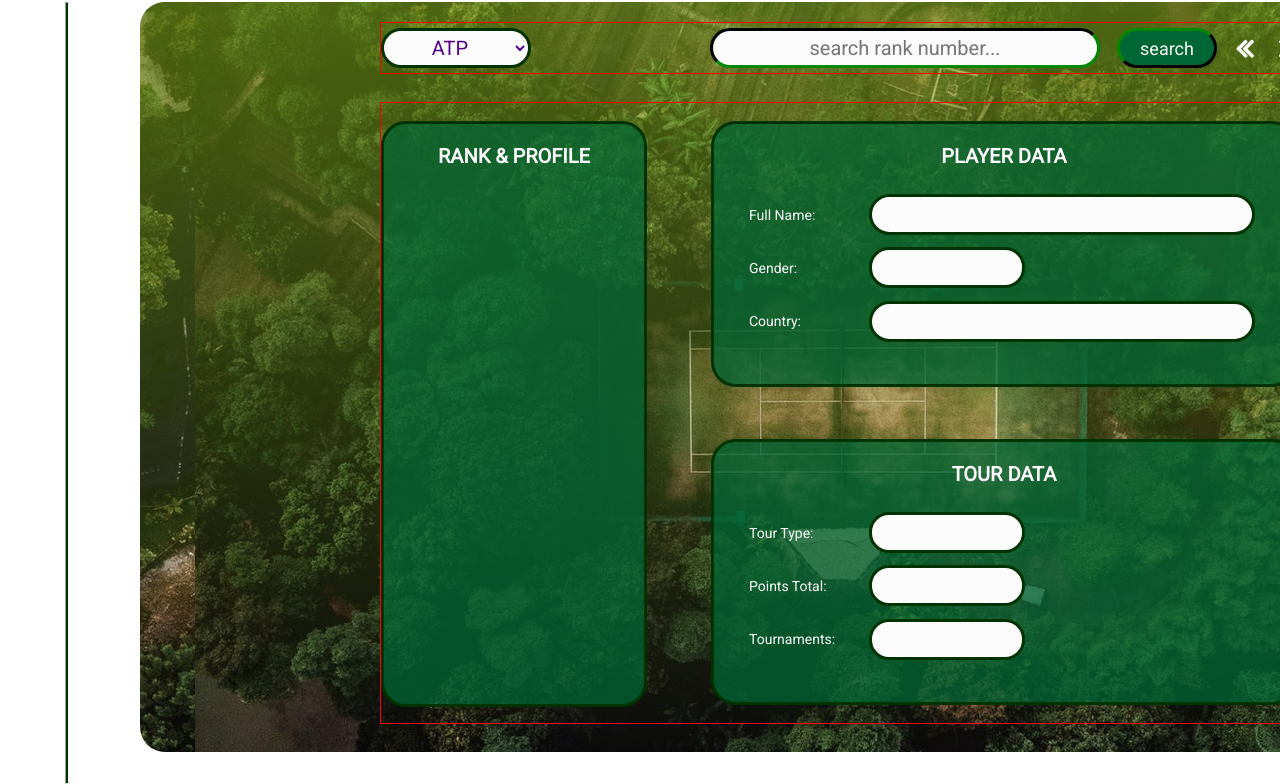
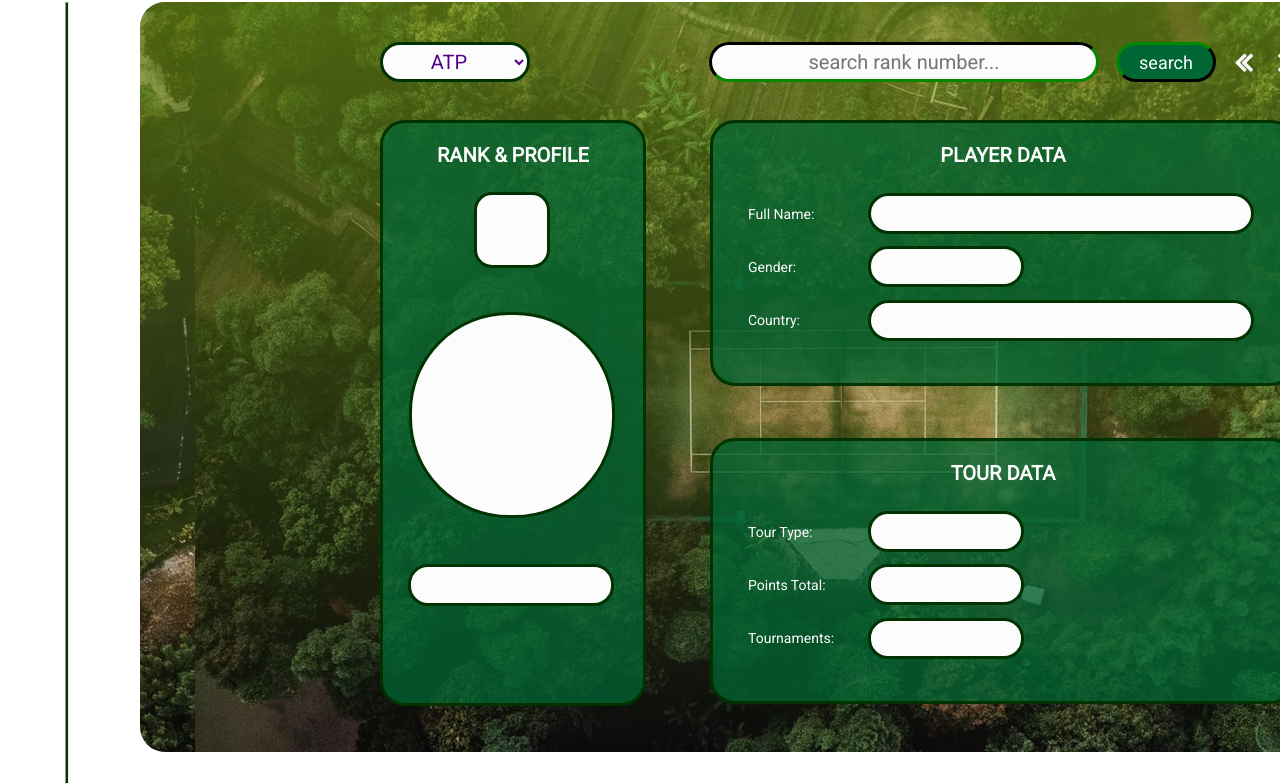
Before and after one commit to markyoung76/tennis-api, a plain HTML site: page index.html in a window 1280 px wide. Shown: the part 138-922 px from the top of the page. Drawn offline with Linux system fonts and the light colour scheme; no server answers.

Commit message:
main title and subtitle of website altered to be more responsive. Rank panel HTML and styling completed

```diff
--- a/index.html
+++ b/index.html
@@ -74,6 +74,15 @@
 
       <div class="rank-panel">
         <h3 class="panel-header">RANK & PROFILE</h3>
+        <div class="placeholder-rank">
+          <p class="ph1" id="ph1"></p>
+        </div>
+        <div class="placeholder-profile">
+          <img class="ph2" id="ph2"></img>
+        </div>
+        <div class="placeholder-name-short">
+          <p class="ph3" id="ph3"></p>
+        </div>
       </div>
 
       <!-- player panel -->
--- a/styles.css
+++ b/styles.css
@@ -31,6 +31,7 @@
   font-weight: 900;
   color: var(--txt-primary);
   margin-top: 10px;
+  width: 290px;
 }
 
 .website-sub-title {
@@ -39,7 +40,8 @@
   font-weight: 100;
   color: var(--txt-primary);
   margin-top: 1px;
-  margin-left: 10px;
+  margin-left: 5px;
+  width: 500px;
 }
 
 .hori-line {
@@ -94,11 +96,11 @@
 
 .navbar {
   display: flex;
-  border: solid 1px red;
+  /* border: solid 1px red; */ /* temporary border edges for positioning requirements */
   height: 50px;
   width: 916px;
   position: absolute;
-  top: 160px;
+  top: 175px;
   left: 380px;
   justify-content: space-evenly;
 }
@@ -209,7 +211,7 @@
 
 .info-disp-container {
   display: flex;
-  border: solid 1px red;
+  /* border: solid 1px red; */ /* temporary border edges for positioning requirements */
   height: 620px;
   width: 916px;
   position: absolute;
@@ -275,6 +277,39 @@
   left: 0;
 }
 
+.placeholder-rank {
+  background-color: #fcfcfc;
+  height: 70px;
+  width: 70px;
+  border-radius: 18px;
+  border: solid 3px var(--txt-secondary-borders);
+  position: relative;
+  top: 5px;
+  left: 91px;
+}
+
+.placeholder-profile {
+  background-color: #fcfcfc;
+  height: 200px;
+  width: 200px;
+  border-radius: 100px;
+  border: solid 3px var(--txt-secondary-borders);
+  position: relative;
+  top: 49px;
+  left: 26px;
+}
+
+.placeholder-name-short {
+  background-color: #fcfcfc;
+  height: 36px;
+  width: 200px;
+  border-radius: 20px;
+  border: solid 3px var(--txt-secondary-borders);
+  position: relative;
+  top: 95px;
+  left: 25px;
+}
+
 /* player panel */
 
 .player-panel {
```
